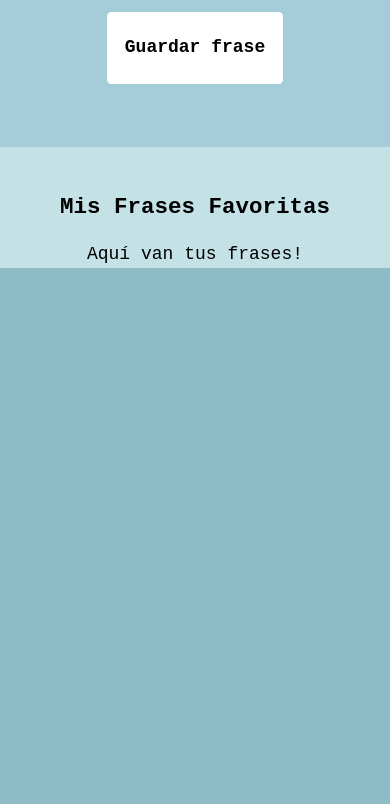
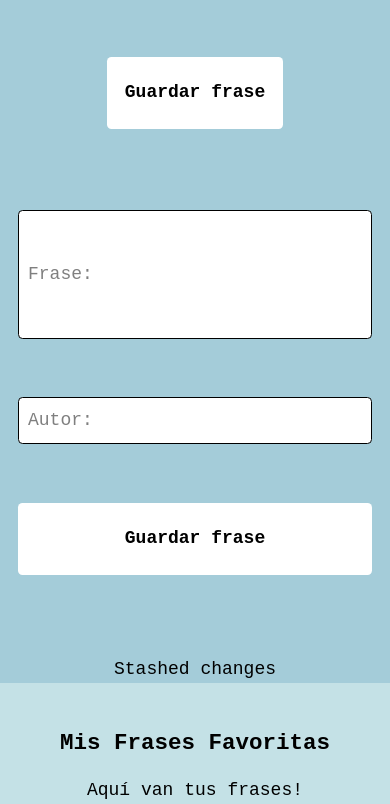
Before and after one commit to miaryl/p7_proyecto4, a React (Vite) app: page / in a window 390 px wide. Shown: the part 1156-1960 px from the top of the page. Before the commit the page ends 1424 px from the top, so only its background shows below. Built offline with nearby package versions, Linux system fonts and the light colour scheme; a web font is replaced by a local one.

Commit message:
Responsive form

```diff
--- a/src/components/form/form.jsx
+++ b/src/components/form/form.jsx
@@ -80,6 +80,7 @@ function Form () {
       <h2 className="text-3xl sm:text-4xl md:text-5xl lg:text-6xl font-bold text-center mt-10 mb-8">
   ¡Dale forma a tu inspiración!
 </h2>
+ Updated upstream
         <form onSubmit={handleSubmit}
         className="quote-form flex flex-col gap-4 w-full max-w-md">
         <input
@@ -100,7 +101,34 @@ function Form () {
         <button type="submit"
         className="w-auto self-center rounded bg-white font-bold cursor-pointer hover:bg-gray-200 px-4 py-5 mb-14">Guardar frase</button>
         </form>
+ <form
+  onSubmit={handleSubmit}
+  className="quote-form flex flex-col gap-4 w-full max-w-md mx-auto px-4"
+>
+  <input
+    type="text"
+    placeholder="Frase:"
+    value={text}
+    onChange={(e) => setText(e.target.value)}
+    className="quote-input border rounded bg-white py-[50px] mb-9 pl-2 text-base sm:text-lg"
+    required
+  />
+  <input
+    type="text"
+    placeholder="Autor:"
+    value={author}
+    onChange={(e) => setAuthor(e.target.value)}
+    className="author-input border rounded bg-white p-2 mb-9 text-base sm:text-lg"
+  />
+  <button
+    type="submit"
+    className="w-full sm:w-auto self-center rounded bg-white font-bold cursor-pointer hover:bg-gray-200 px-4 py-5 mb-14"
+  >
+    Guardar frase
+  </button>
+</form>
 
+ Stashed changes
         </>
     );
 }
```
